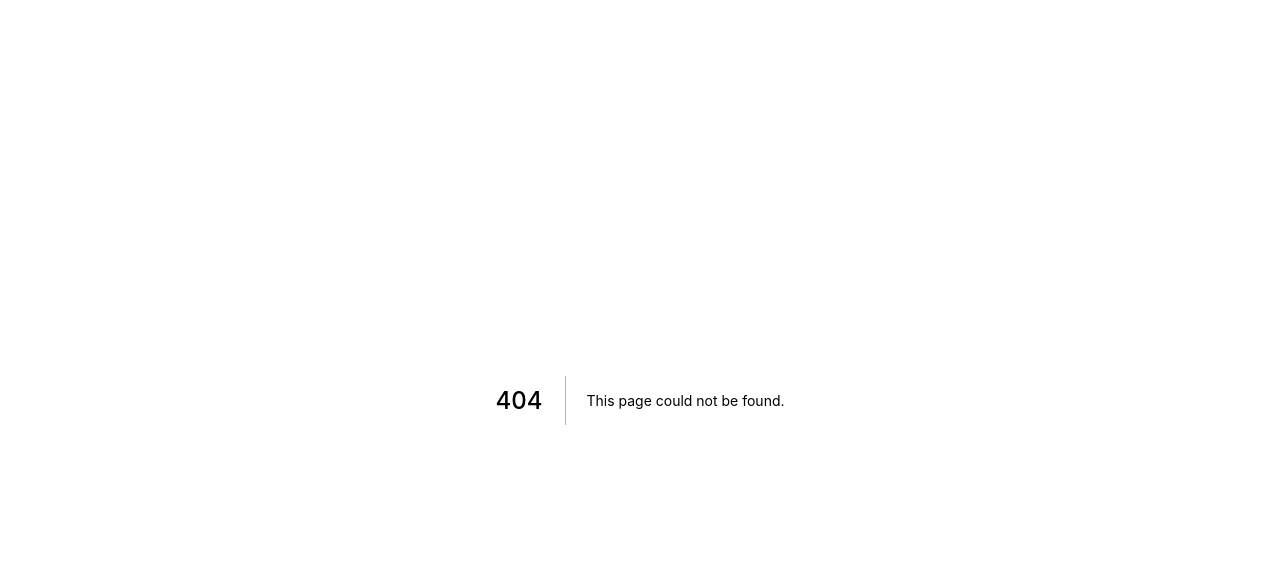
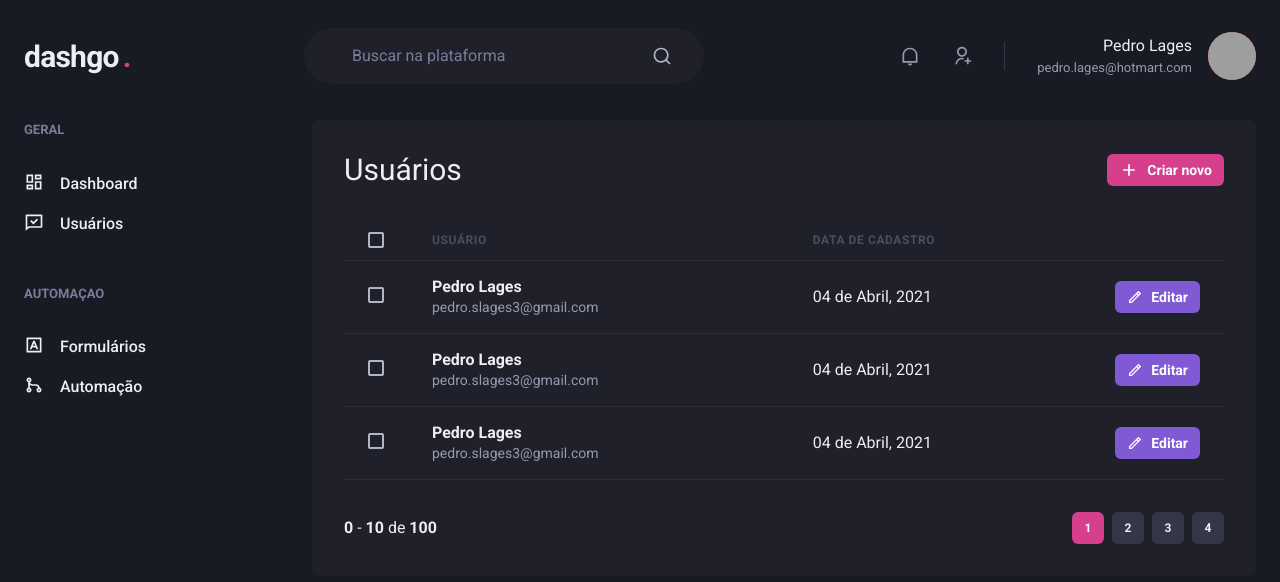
Before and after one commit to pxd3v/dash-go, a Next.js app: page /users in a window 1280 px wide. Before the commit this address had no page. Shown: the top 582 px of the page. Built offline with nearby package versions, Linux system fonts and the light colour scheme; grey boxes are pictures that could not be loaded.

Commit message:
create users manage page

```diff
--- /dev/null
+++ b/src/components/Pagination.tsx
@@ -0,0 +1,65 @@
+import { Box, Button, Stack } from "@chakra-ui/react";
+
+export function Pagination() {
+    return (
+        <Stack
+            direction="row"
+            mt="8"
+            spacing="6"
+            justify="space-between"
+            align="center"
+        >
+            <Box>
+                <strong>0</strong> - <strong>10</strong> de <strong>100</strong>
+            </Box>
+            <Stack direction="row" spacing="2">
+                <Button
+                size="sm"
+                fontSize="xs"
+                width="4"
+                colorScheme="pink"
+                disabled
+                _disabled={{
+                    bg: 'pink.500',
+                    cursor: 'default'
+                }}
+                >
+                    1
+                </Button>
+                <Button
+                size="sm"
+                fontSize="xs"
+                width="4"
+                bg="gray.700"
+                _hover={{
+                    bg: 'gray.500'
+                }}
+                >
+                    2
+                </Button>
+                <Button
+                size="sm"
+                fontSize="xs"
+                width="4"
+                bg="gray.700"
+                _hover={{
+                    bg: 'gray.500'
+                }}
+                >
+                    3
+                </Button>
+                <Button
+                size="sm"
+                fontSize="xs"
+                width="4"
+                bg="gray.700"
+                _hover={{
+                    bg: 'gray.500'
+                }}
+                >
+                    4
+                </Button>
+            </Stack>
+        </Stack>
+    )
+}
--- /dev/null
+++ b/src/pages/users/index.tsx
@@ -0,0 +1,125 @@
+import { Box, Flex, Heading, Button, Table, Icon, Thead, Tr, Th, Checkbox, Tbody, Td, Text } from "@chakra-ui/react";
+import { RiAddLine, RiPencilLine } from "react-icons/ri";
+
+import { Header } from "../../components/Header";
+import { Pagination } from "../../components/Pagination";
+import { Sidebar } from "../../components/Sidebar";
+
+export default function UserList() {
+    return (
+        <Box>
+            <Header></Header>
+            <Flex
+              w="100%"
+              my="6"
+              maxWidth={1480}
+              mx="auto"
+              px="6"
+            >
+                <Sidebar />
+                <Box flex="1" borderRadius={8} bg="gray.800" p="8">
+                    <Flex mb="8" justify="space-between" align="center">
+                        <Heading size="lg" fontWeight="normal">Usuários</Heading>
+                        <Button
+                          as="a"
+                          size="sm"
+                          fontSize="sm"
+                          colorScheme="pink"
+                          leftIcon={ <Icon as={RiAddLine} fontSize="20"/>}
+                        >
+                            Criar novo
+                        </Button>
+                    </Flex>
+                    <Table colorScheme="whiteAlpha">
+                        <Thead>
+                            <Tr>
+                                <Th px="6" color="gray.300" width="8">
+                                    <Checkbox colorScheme="pink" />
+                                </Th>
+                                <Th>
+                                    Usuário
+                                </Th>
+                                <Th>
+                                    Data de cadastro
+                                </Th>
+                                <Th width="8"></Th>
+                            </Tr>
+                        </Thead>
+                        <Tbody>
+                            <Tr>
+                                <Td px="6">
+                                    <Checkbox colorScheme="pink" />
+                                </Td>
+                                <Td>
+                                    <Box>
+                                        <Text fontWeight="bold">Pedro Lages</Text>
+                                        <Text fontSize="sm" color="gray.300">pedro.slages3@gmail.com</Text>
+                                    </Box>
+                                </Td>
+                                <Td>04 de Abril, 2021</Td>
+                                <Td>
+                                    <Button
+                                        as="a"
+                                        size="sm"
+                                        fontSize="sm"
+                                        colorScheme="purple"
+                                        leftIcon={ <Icon as={RiPencilLine} fontSize="16"/>}
+                                    >
+                                        Editar
+                                    </Button>
+                                </Td>
+                            </Tr>
+                            <Tr>
+                                <Td px="6">
+                                    <Checkbox colorScheme="pink" />
+                                </Td>
+                                <Td>
+                                    <Box>
+                                        <Text fontWeight="bold">Pedro Lages</Text>
+                                        <Text fontSize="sm" color="gray.300">pedro.slages3@gmail.com</Text>
+                                    </Box>
+                                </Td>
+                                <Td>04 de Abril, 2021</Td>
+                                <Td>
+                                    <Button
+                                        as="a"
+                                        size="sm"
+                                        fontSize="sm"
+                                        colorScheme="purple"
+                                        leftIcon={ <Icon as={RiPencilLine} fontSize="16"/>}
+                                    >
+                                        Editar
+                                    </Button>
+                                </Td>
+                            </Tr>
+                            <Tr>
+                                <Td px="6">
+                                    <Checkbox colorScheme="pink" />
+                                </Td>
+                                <Td>
+                                    <Box>
+                                        <Text fontWeight="bold">Pedro Lages</Text>
+                                        <Text fontSize="sm" color="gray.300">pedro.slages3@gmail.com</Text>
+                                    </Box>
+                                </Td>
+                                <Td>04 de Abril, 2021</Td>
+                                <Td>
+                                    <Button
+                                        as="a"
+                                        size="sm"
+                                        fontSize="sm"
+                                        colorScheme="purple"
+                                        leftIcon={ <Icon as={RiPencilLine} fontSize="16"/>}
+                                    >
+                                        Editar
+                                    </Button>
+                                </Td>
+                            </Tr>
+                        </Tbody>
+                    </Table>
+                    <Pagination></Pagination>
+                </Box>
+            </Flex>
+        </Box>
+    )
+}
```
